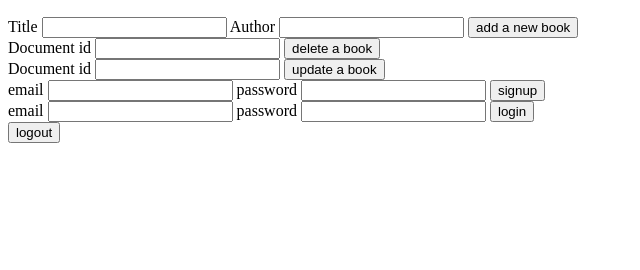
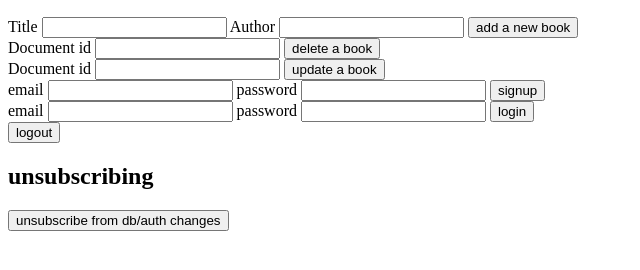
Before and after one commit to okedo01/firebase-tutorial, a website built with webpack: page dist/index.html in a window 1280 px wide. Shown: the part 110-380 px from the top of the page, without its empty margins (0-640 px from the left). Built offline with nearby package versions, Linux system fonts and the light colour scheme; some packages are replaced by stand-ins of ours; no server answers; the database is empty.

Commit message:
unsubscribing from cganges(db & auth)

```diff
--- a/src/index.js
+++ b/src/index.js
@@ -9,7 +9,8 @@ import {
 import {
     getAuth,
     createUserWithEmailAndPassword,
-    signOut, signInWithEmailAndPassword
+    signOut, signInWithEmailAndPassword,
+    onAuthStateChanged
 } from 'firebase/auth'
 
 const firebaseConfig = {
@@ -35,7 +36,7 @@ const colRef = collection(db, 'books')
 const q = query(colRef, orderBy('createdAt'))
 
 // real time collection data
-onSnapshot(q, (snapshot) => {
+const unsubCol = onSnapshot(q, (snapshot) => {
   let books = [];
   snapshot.docs.forEach(doc => {
       books.push({ ...doc.data(), id: doc.id })
@@ -72,12 +73,7 @@ deleteBookForm.addEventListener('submit', (e) => {
 
 // get a single document
 const docRef = doc(db, "books", "SxHqXJ9IIZNuH3ZYN1Q2")
-// getDoc(docRef)
-//     .then((doc) => {
-//         console.log(doc.data(), doc.id);
-//     })
-
-onSnapshot(docRef, doc => {
+const unsubDoc = onSnapshot(docRef, doc => {
     console.log(doc.data(), doc.id);
 })
 
@@ -119,7 +115,7 @@ logoutButton.addEventListener('click', () => {
 
     signOut(auth)
         .then(() => {
-            console.log("the user signed out");
+            // console.log("the user signed out");
         })
         .catch(err => {
             console.log(err.message);
@@ -135,9 +131,23 @@ loginForm.addEventListener('submit', e => {
 
     signInWithEmailAndPassword(auth, email, password)
         .then((cred) => {
-            console.log('user logged in: ', cred.user);
+            // console.log('user logged in: ', cred.user);
             loginForm.reset()
         }) .catch(err =>{
             console.log(err.message);
         })
 })
+
+// subscribing to auth changes
+const unsubAuth = onAuthStateChanged(auth, (user) => {
+    console.log("user status changed: ", user);
+})
+
+// unsubscribing from changes(db & auth)
+const unsubButton = document.querySelector('.unsub')
+unsubButton.addEventListener('click', () => {
+    console.log("unsubscribing");
+    unsubCol()
+    unsubDoc
+    unsubAuth
+})
```
Also changed, not shown: dist/index.html, 1 other file.
